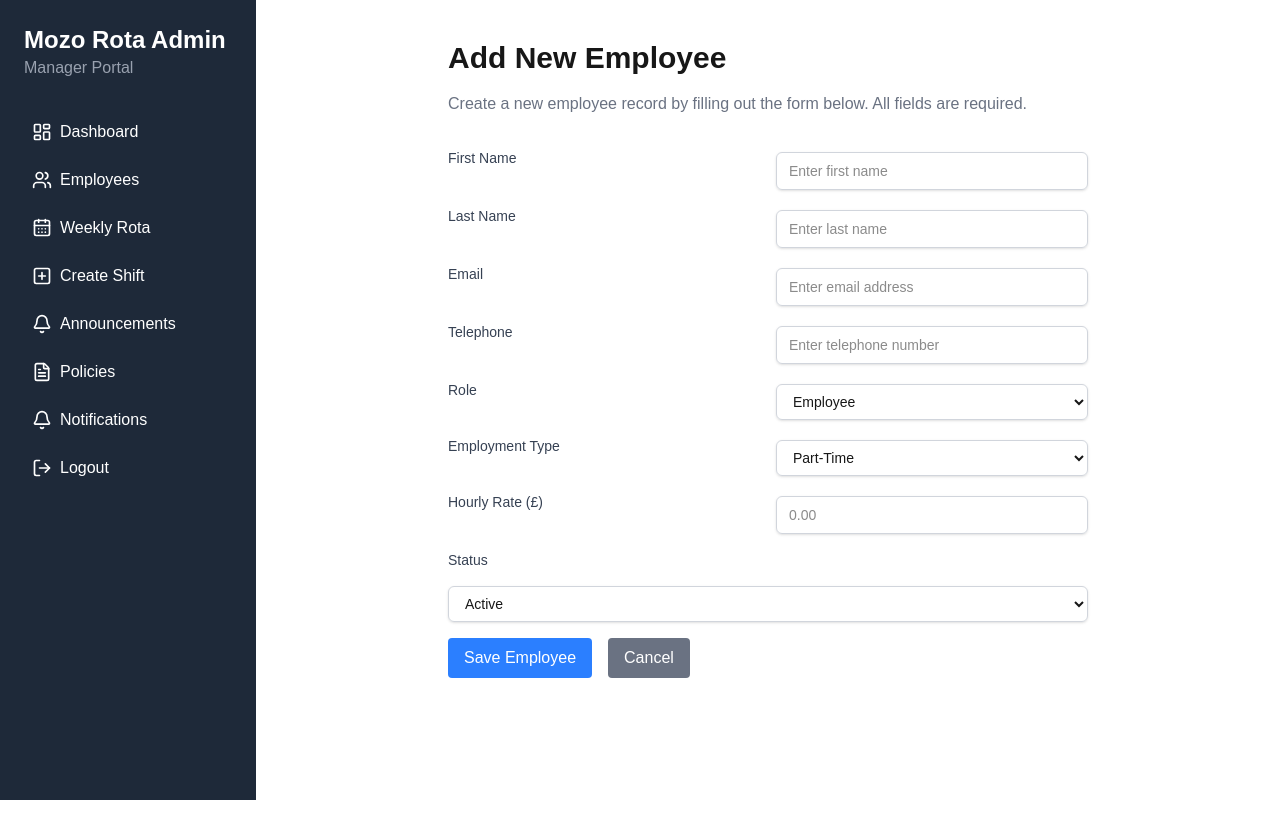
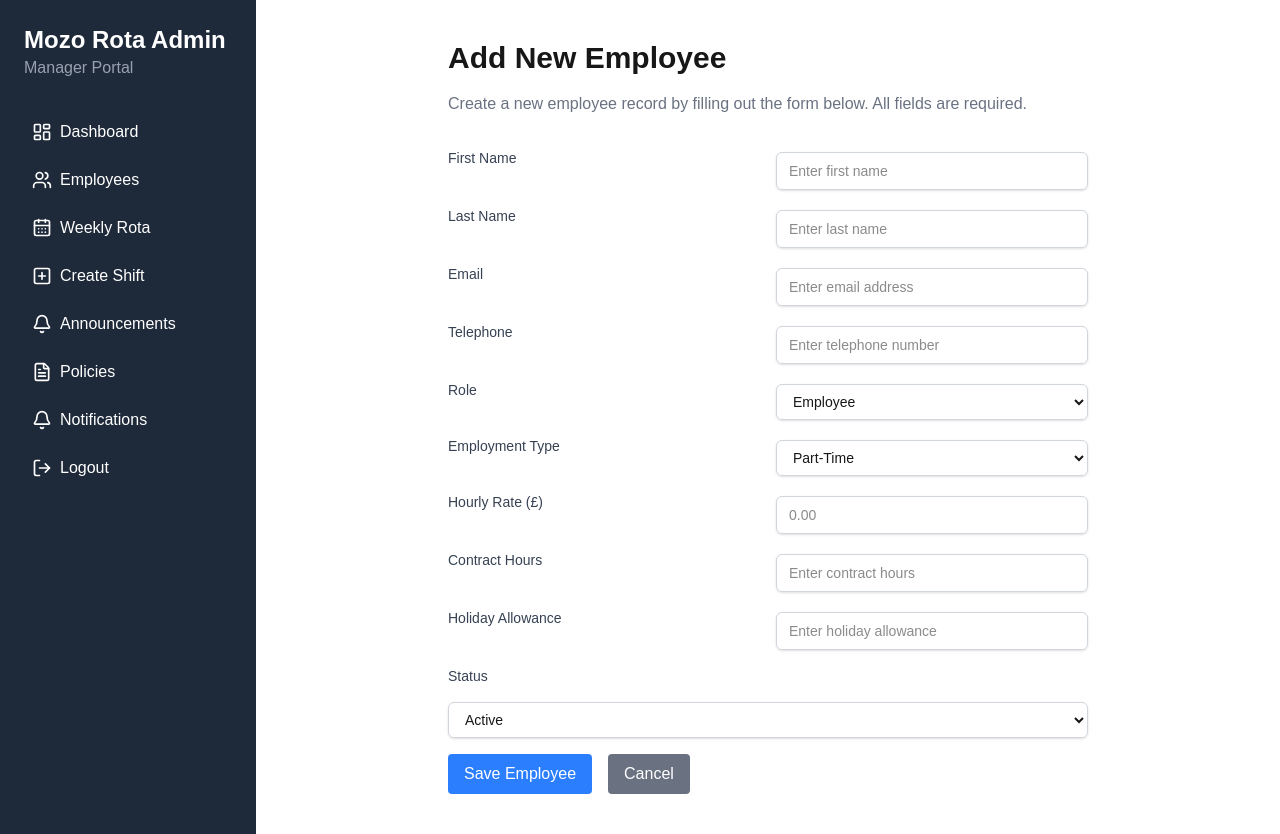
Before and after one commit to delali-6/mozo-rota-app, a Next.js app: page /admin/employees/new in a window 1280 px wide. Before the commit the page ends 800 px from the top, so only its background shows below. Built offline with nearby package versions, Linux system fonts and the light colour scheme; no server answers.

Commit message:
Add contract hours and holiday allowance fields to employee forms and update handling

```diff
--- a/app/admin/employees/[id]/page.tsx
+++ b/app/admin/employees/[id]/page.tsx
@@ -34,6 +34,8 @@ export default function EditEmployeePage() {
       employment_type:
         'part-time',
       hourly_rate: '',
+      contract_hours: '',
+      holiday_allowance: '',
       status: 'active',
     })
 
@@ -87,6 +89,12 @@ export default function EditEmployeePage() {
           status:
             data.status ||
             'active',
+          contract_hours:
+            data.contract_hours?.toString() ||
+            '',
+          holiday_allowance:
+            data.holiday_allowance?.toString() ||
+            '',
         })
 
         setLoading(false)
@@ -118,7 +126,7 @@ export default function EditEmployeePage() {
       console.log('Updating employee:',employeeId)
 
       const { data, error } =
-        await supabase.from('employees').update({...formData, hourly_rate: Number(formData.hourly_rate),}).eq('id', employeeId).select()
+        await supabase.from('employees').update({...formData, hourly_rate: Number(formData.hourly_rate), contract_hours: Number(formData.contract_hours), holiday_allowance: Number(formData.holiday_allowance)}).eq('id', employeeId).select()
         console.log('Updated employee:', data)
         console.log('Error updating employee:', error)
 
@@ -192,6 +200,10 @@ export default function EditEmployeePage() {
 
         <input name="hourly_rate" type="number" step="0.01" value={formData.hourly_rate} placeholder="Hourly Rate (£)" className="w-full border rounded-lg p-3" onChange={handleChange}/>
 
+        <input name="contract_hours" type="number" value={formData.contract_hours} placeholder="Contract Hours" className="w-full border rounded-lg p-3" onChange={handleChange}/>
+
+        <input name="holiday_allowance" type="number" value={formData.holiday_allowance} placeholder="Holiday Allowance" className="w-full border rounded-lg p-3" onChange={handleChange}/>
+5274207
         <select name="status" value={formData.status} className="w-full border rounded-lg p-3" onChange={handleChange} aria-label="Status">
           <option value="active">
             Active
--- a/app/admin/employees/new/page.tsx
+++ b/app/admin/employees/new/page.tsx
@@ -16,6 +16,8 @@ export default function NewEmployeePage() {
     role: '',
     employment_type: 'part-time',
     hourly_rate: '',
+    contract_hours: '',
+    holiday_allowance: '',
     status: 'active',
   })
 
@@ -30,7 +32,7 @@ export default function NewEmployeePage() {
     e.preventDefault()
     setLoading(true)
 
-    const { error } = await supabase.from('employees').insert([ { ...formData, hourly_rate: Number(formData.hourly_rate), }, ])
+    const { error } = await supabase.from('employees').insert([ { ...formData, hourly_rate: Number(formData.hourly_rate), contract_hours: Number(formData.contract_hours), holiday_allowance: Number(formData.holiday_allowance) }, ])
 
     if (error) {
         console.error(error)
@@ -107,6 +109,20 @@ export default function NewEmployeePage() {
                     className="mt-1 block w-full border border-gray-300 rounded-md shadow-sm py-2 px-3 focus:outline-none focus:ring-indigo-500 focus:border-indigo-500 sm:text-sm"
                     aria-label="Hourly Rate in pounds"
                 />
+
+                <label htmlFor="contract_hours" className="block text-sm font-medium text-gray-700">Contract Hours</label>
+                <input id="contract_hours" type="number" name="contract_hours" value={formData.contract_hours}
+                    onChange={handleChange} required placeholder="Enter contract hours"
+                    className="mt-1 block w-full border border-gray-300 rounded-md shadow-sm py-2 px-3 focus:outline-none focus:ring-indigo-500 focus:border-indigo-500 sm:text-sm"
+                    aria-label="Contract Hours"
+                />
+
+                <label htmlFor="holiday_allowance" className="block text-sm font-medium text-gray-700">Holiday Allowance</label>
+                <input id="holiday_allowance" type="number" name="holiday_allowance" value={formData.holiday_allowance}
+                    onChange={handleChange} required placeholder="Enter holiday allowance"
+                    className="mt-1 block w-full border border-gray-300 rounded-md shadow-sm py-2 px-3 focus:outline-none focus:ring-indigo-500 focus:border-indigo-500 sm:text-sm"
+                    aria-label="Holiday Allowance"
+                />
             </div>
 
             <label htmlFor="status" className="block text-sm font-medium text-gray-700">Status</label>
--- a/app/admin/employees/page.tsx
+++ b/app/admin/employees/page.tsx
@@ -177,6 +177,13 @@ export default function EmployeesPage() {
                         <Pencil size={16} /> Edit
                       </button>
                     </td>
+
+                    <td className="p-4 text-right">
+                      <button onClick={() => router.push(`/admin/employees/${employee.id}`)}
+                        className="inline-flex items-center gap-2 border rounded-lg px-3 py-2 hover:bg-gray-50">
+                          <Pencil size={16}/> Archive
+                      </button>
+                    </td>
                   </tr>
                 )
               )
```
